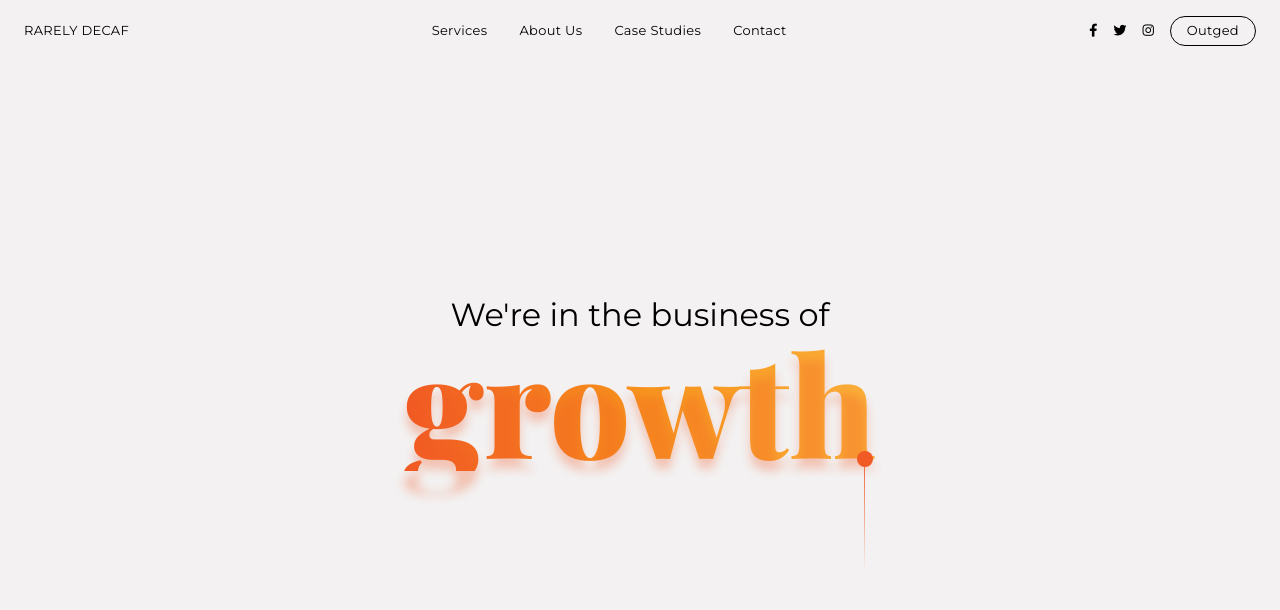
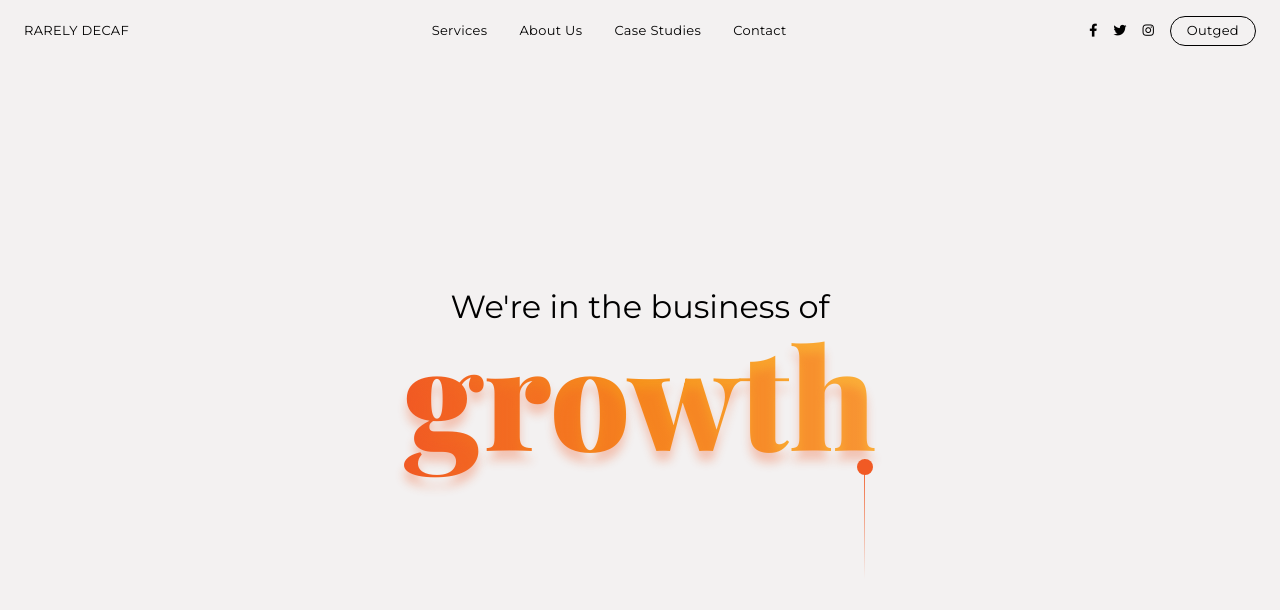
Before and after one commit to Prajwal-shindee/perfect-homepage-design, a React (Vite) app: page / in a window 1280 px wide. Shown: the top 610 px of the page. Built offline with nearby package versions, Linux system fonts and the light colour scheme.

Commit message:
Fix: Growth title cut off
Adjust the HeroSection to prevent the "g" in "growth" from being cut off.

```diff
--- a/src/components/HeroSection.tsx
+++ b/src/components/HeroSection.tsx
@@ -8,7 +8,7 @@ const HeroSection = () => {
         We're in the business of
       </p>
       <h1
-        className="font-playfair font-extrabold text-[80px] sm:text-[100px] md:text-[120px] lg:text-[140px] leading-[1] bg-gradient-to-r from-[#f15a24] via-[#f7941d] to-[#fbb03b] bg-clip-text text-transparent select-none"
+        className="font-playfair font-extrabold text-[80px] sm:text-[100px] md:text-[120px] lg:text-[140px] leading-[1] bg-gradient-to-r from-[#f15a24] via-[#f7941d] to-[#fbb03b] bg-clip-text text-transparent select-none pb-4"
         style={{ textShadow: '0 10px 10px rgba(241, 90, 36, 0.3)' }}
       >
         growth
```
